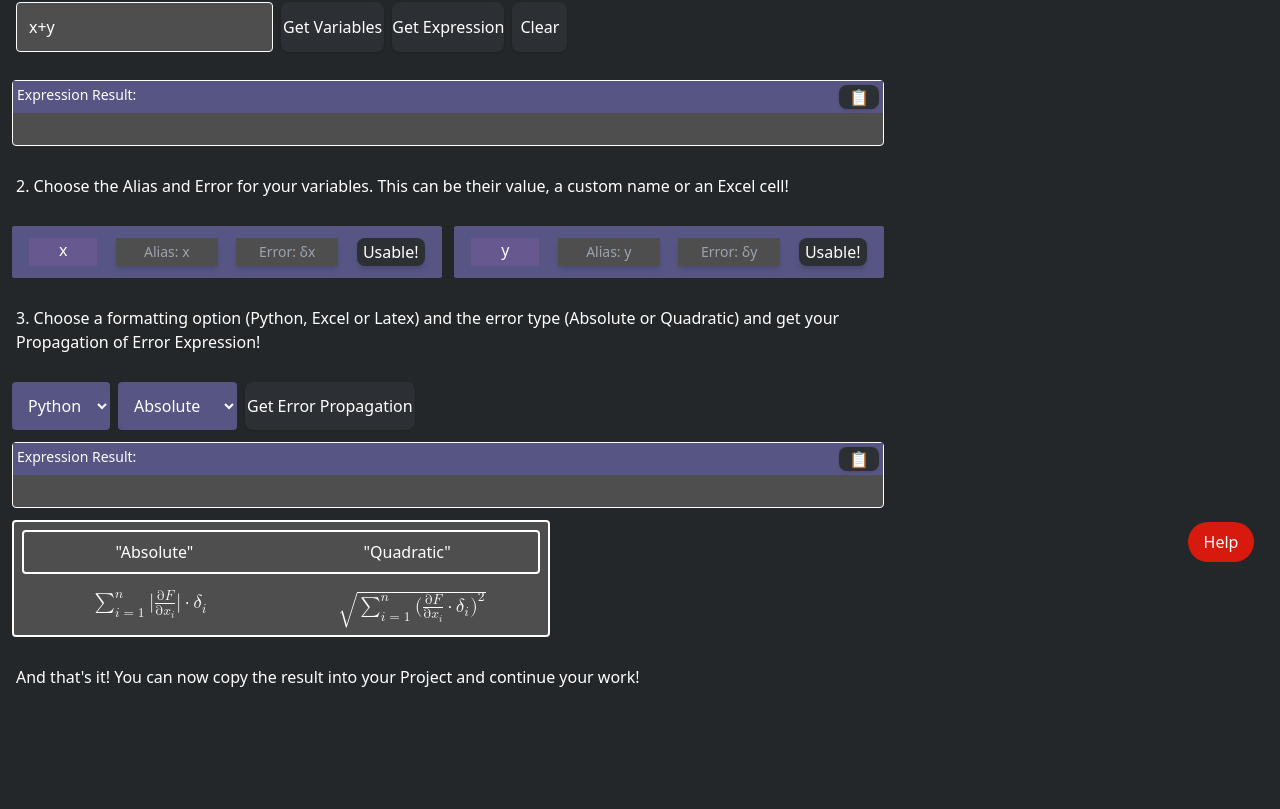
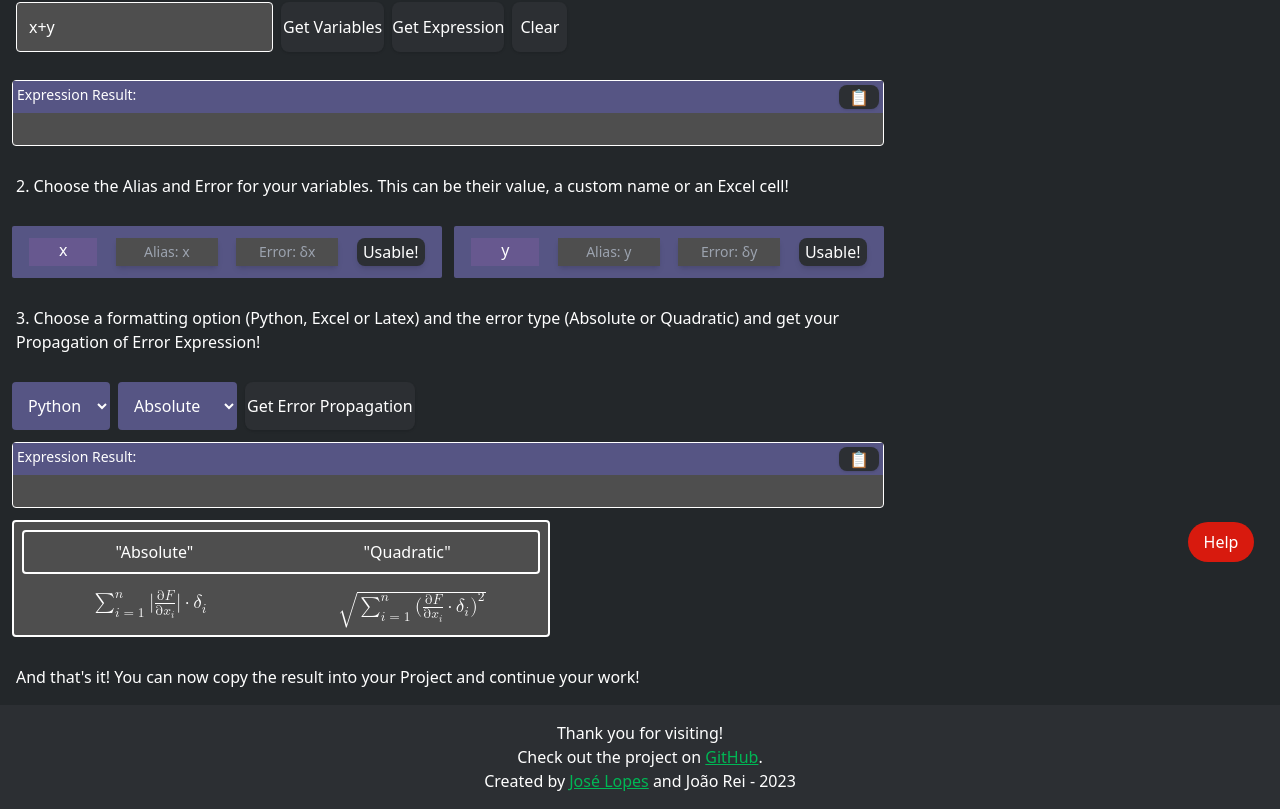
Before and after one commit to MIBismuth/error-propagation-calculator, a SvelteKit app: page / in a window 1280 px wide. Shown: the part 214-1023 px from the top of the page. Before the commit the page ends 919 px from the top, so only its background shows below. Built offline with nearby package versions, Linux system fonts and the light colour scheme.

Commit message:
add: footer and credits

```diff
--- a/src/routes/+page.svelte
+++ b/src/routes/+page.svelte
@@ -176,6 +176,8 @@ function clear() {
     <Loading />
 {:else}
 
+<div class="flex flex-col min-h-screen">
+    <main class="flex-grow">
         <h1 class="text-center font-bold font-mono text-2xl p-4">
             Propagation of Error Calculator
         </h1>
@@ -245,9 +247,22 @@ function clear() {
                 <p class="p-4">And that's it! You can now copy the result into your Project and continue your work!</p>
 
             </div>
-        <div class=" bg-primary md:w-1/4" />
+            <div class="bg-primary md:w-1/4" />
         </div>
+    </main>
 
+    <footer class="bg-secondary text-white text-center p-4 mt-auto">
+        <p>Thank you for visiting!</p>
+        <p>
+            Check out the project on
+            <a href="https://github.com/MIBismuth/ErrorPropagationProduction" class="text-accent-engage underline" target="_blank" rel="noopener noreferrer">GitHub</a>.
+        </p>
+        <p>
+            Created by
+            <a href="https://joselopes.dev" class="text-accent-engage underline" target="_blank" rel="noopener noreferrer">José Lopes</a> and João Rei - 2023
+        </p>
+    </footer>
+</div>
 {/if}
 <style lang="postcss">
 :global(html) {
```
Lines whose indentation alone changed are shown as unchanged.
